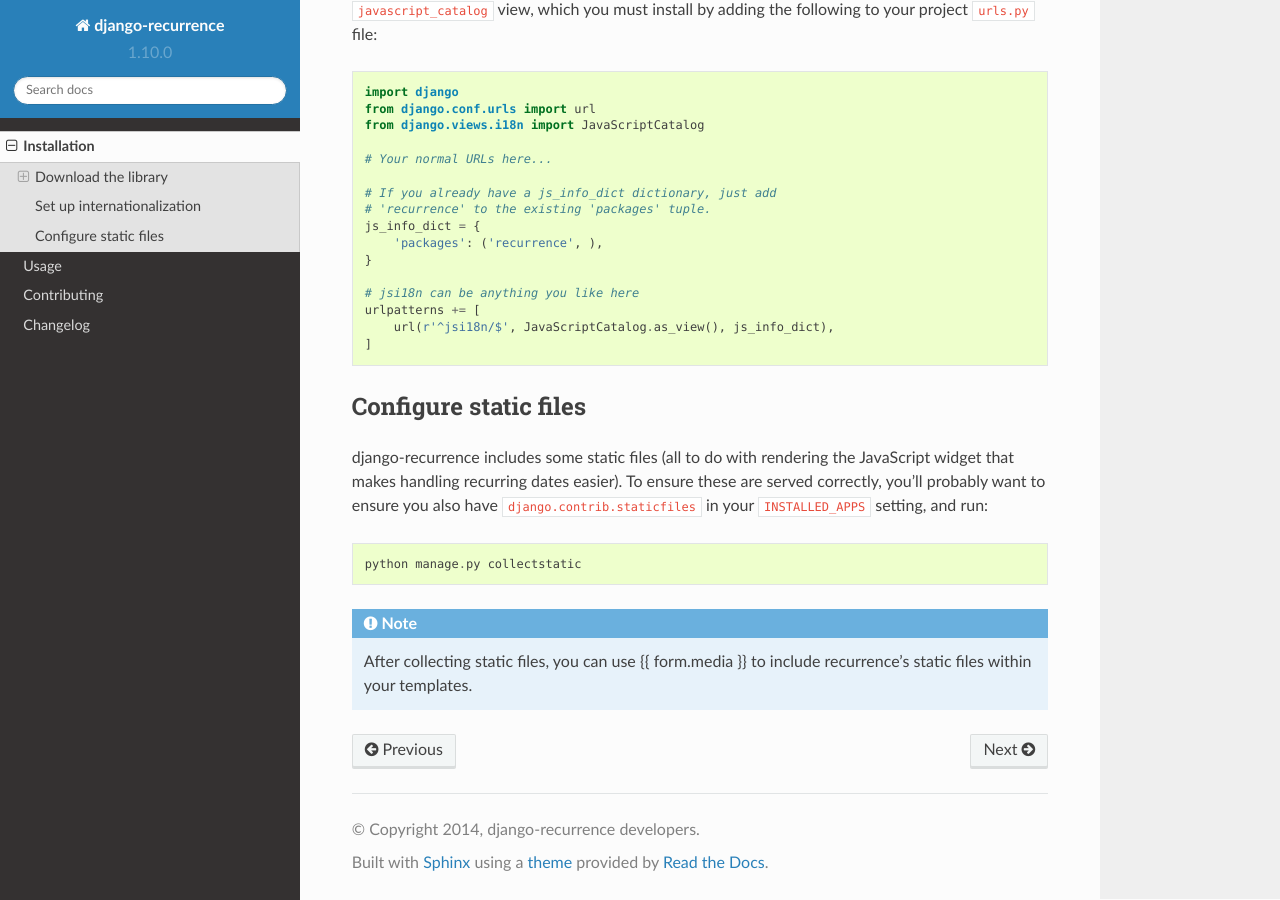
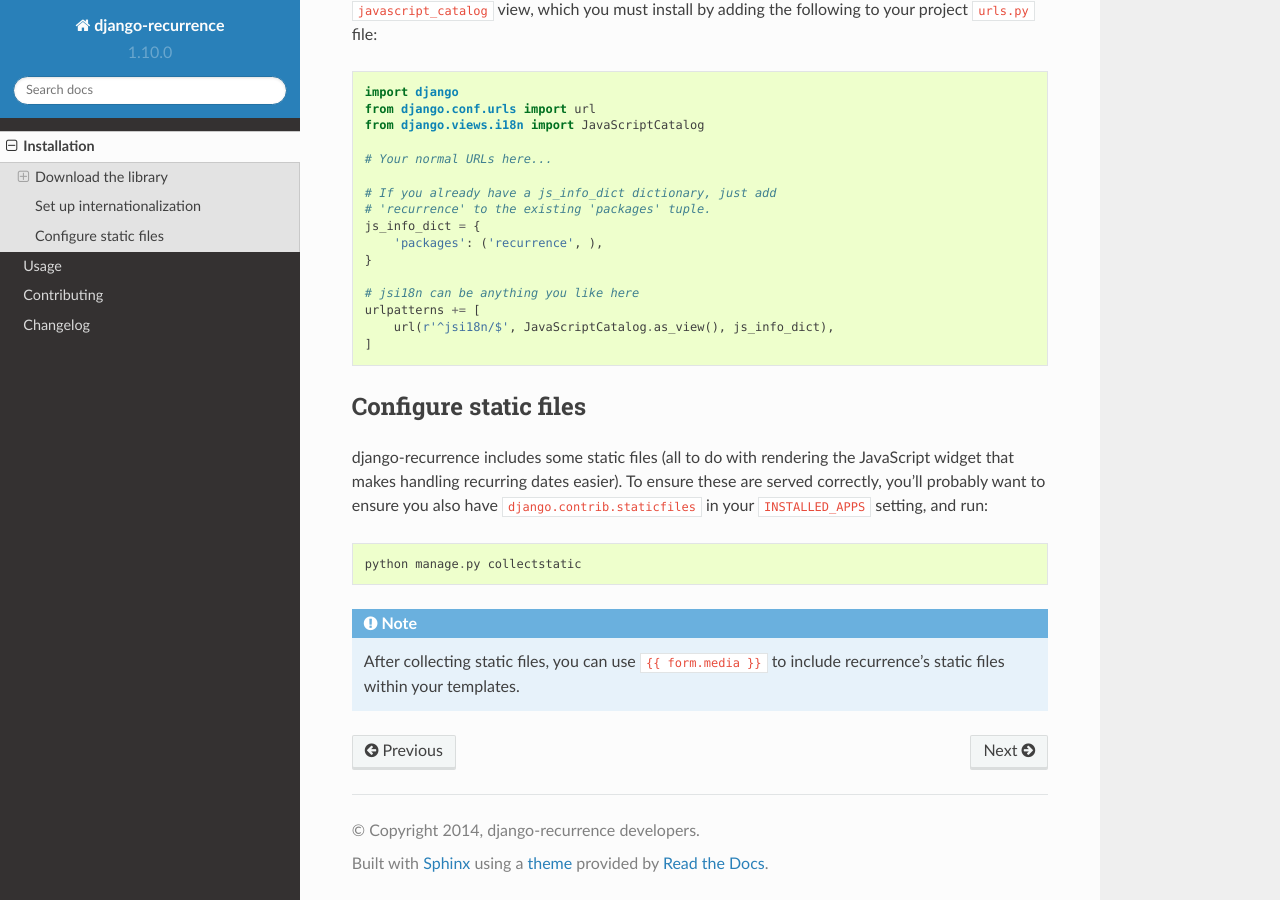
Before and after one commit to jazzband/django-recurrence, a Sphinx documentation site: the page built from docs/installation.rst, in a window 1280 px wide and 900 px high, scrolled down 996 px. Built offline with Sphinx 7.4.7 and the Read the Docs theme 2.0.0, drawn with Linux system fonts in a browser that asks for light colours.

Commit message:
Tidy up documentation formatting

```diff
--- a/docs/installation.rst
+++ b/docs/installation.rst
@@ -77,5 +77,5 @@ to ensure you also have ``django.contrib.staticfiles`` in your
     python manage.py collectstatic
 
 .. note::
-   After collecting static files, you can use {{ form.media }} to
+   After collecting static files, you can use ``{{ form.media }}`` to
    include recurrence's static files within your templates.
```
